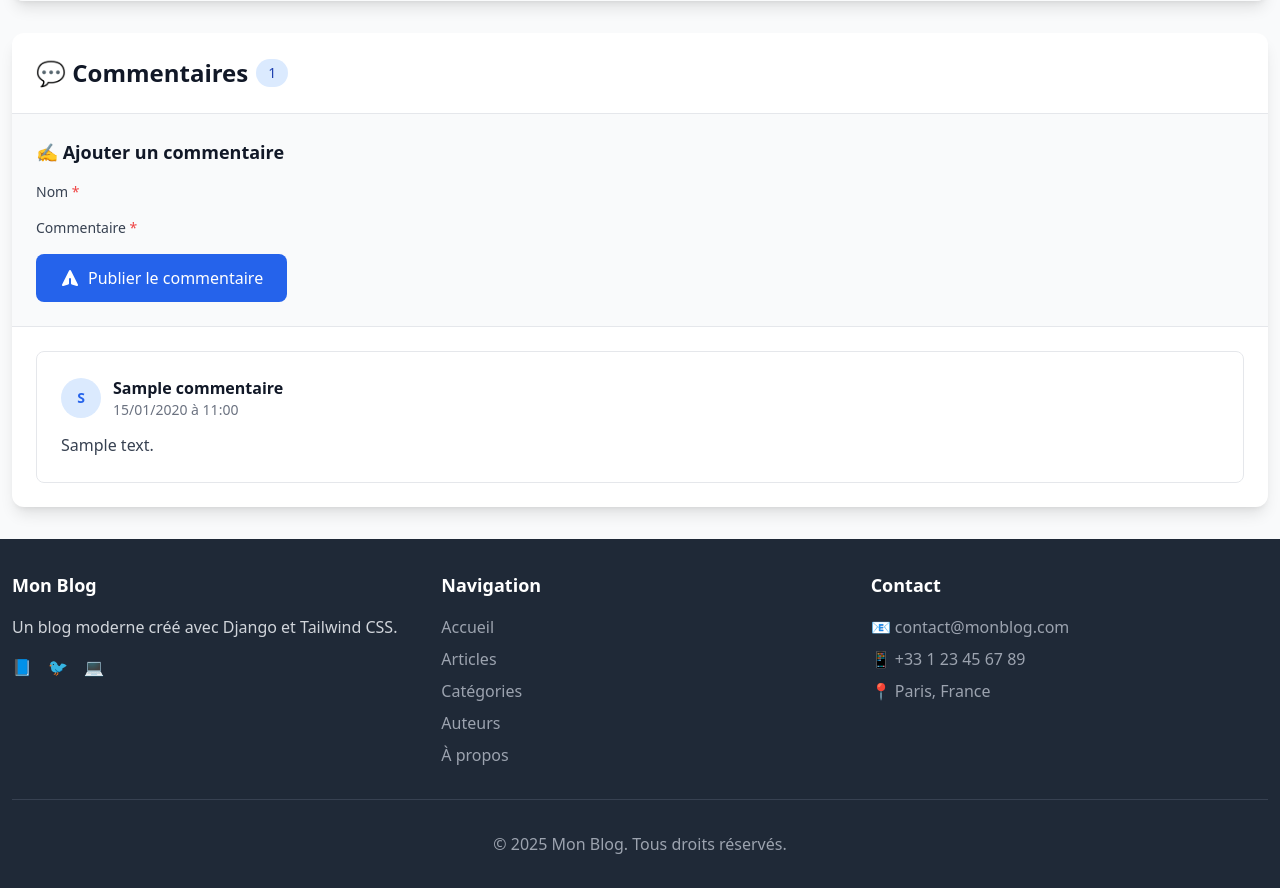
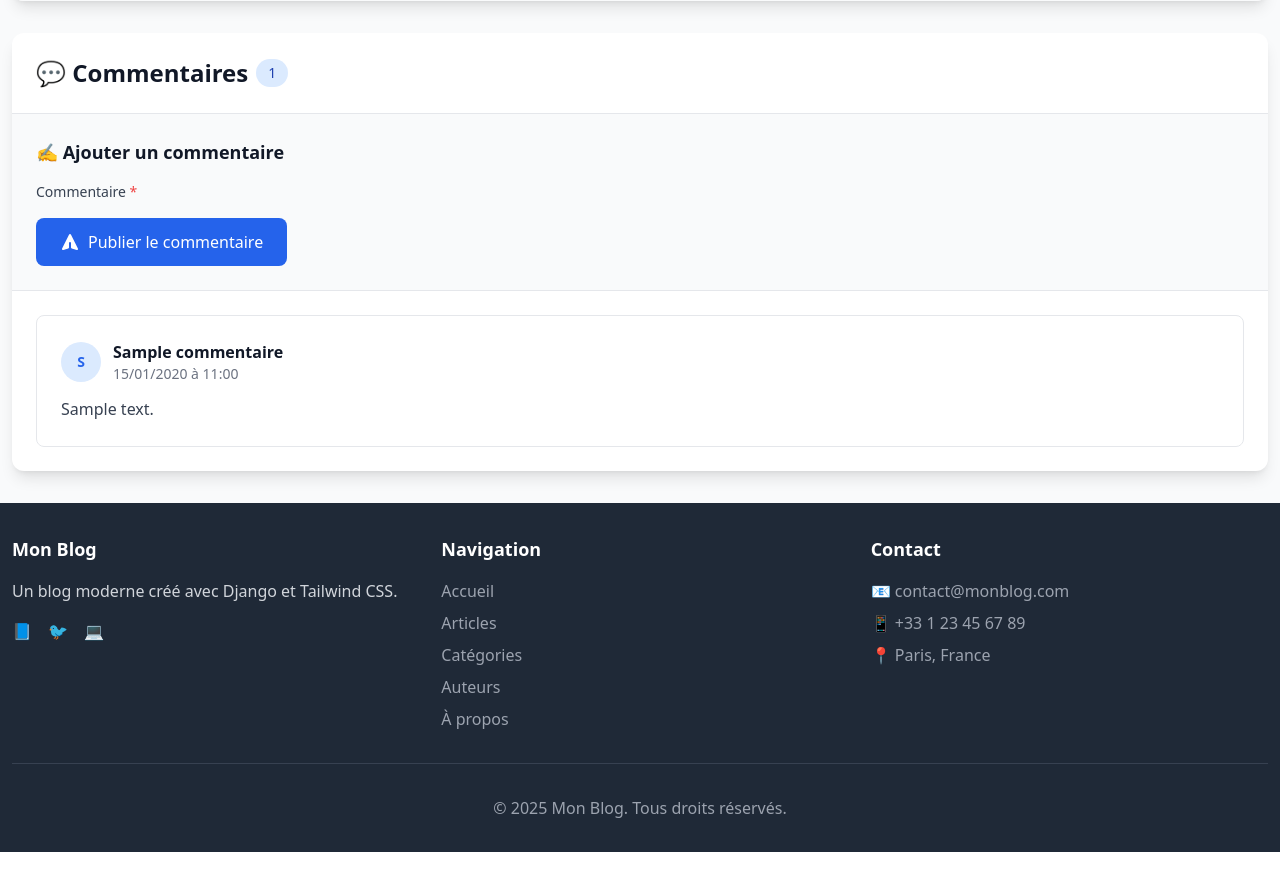
Before and after one commit to GregoryBT/python_django, a Django app: page /article/1/ in a window 1280 px wide. Shown: the part 928-1816 px from the top of the page. After the commit the page ends 1780 px from the top, so only its background shows below. Run offline with Django 5.2, Linux system fonts and the light colour scheme; tables that the repository leaves empty hold one stand-in row (values such as "Sample post"); grey boxes marked "Sample" are stand-in pictures; some libraries are stand-ins or nearby versions.

Commit message:
Réduction du delai anti spam

```diff
--- a/mon_site_web/blog/templates/blog/detail_article.html
+++ b/mon_site_web/blog/templates/blog/detail_article.html
@@ -115,12 +115,6 @@
         <form method="post" class="space-y-4">
             {% csrf_token %}
             <div>
-                <label for="id_nom_auteur" class="block text-sm font-medium text-gray-700 mb-2">
-                    {% trans "Nom" %} <span class="text-red-500">*</span>
-                </label>
-                {{ form.nom_auteur }}
-            </div>
-            <div>
                 <label for="id_contenu" class="block text-sm font-medium text-gray-700 mb-2">
                     {% trans "Commentaire" %} <span class="text-red-500">*</span>
                 </label>
--- a/mon_site_web/blog/views.py
+++ b/mon_site_web/blog/views.py
@@ -210,13 +210,13 @@
         client_ip = get_client_ip(request)
         user_agent = request.META.get('HTTP_USER_AGENT', '')
 
-        # Éviter de compter plusieurs vues de la même IP dans la même heure
-        une_heure_ago = timezone.now() - timedelta(hours=1)
+        # Éviter de compter plusieurs vues de la même IP dans les 5 dernières minutes (au lieu d'1 heure)
+        cinq_minutes_ago = timezone.now() - timedelta(minutes=5)
 
         vue_recente = VueArticle.objects.filter(
             article=article,
             adresse_ip=client_ip,
-            date_vue__gte=une_heure_ago
+            date_vue__gte=cinq_minutes_ago
         ).exists()
 
         if not vue_recente:
```
